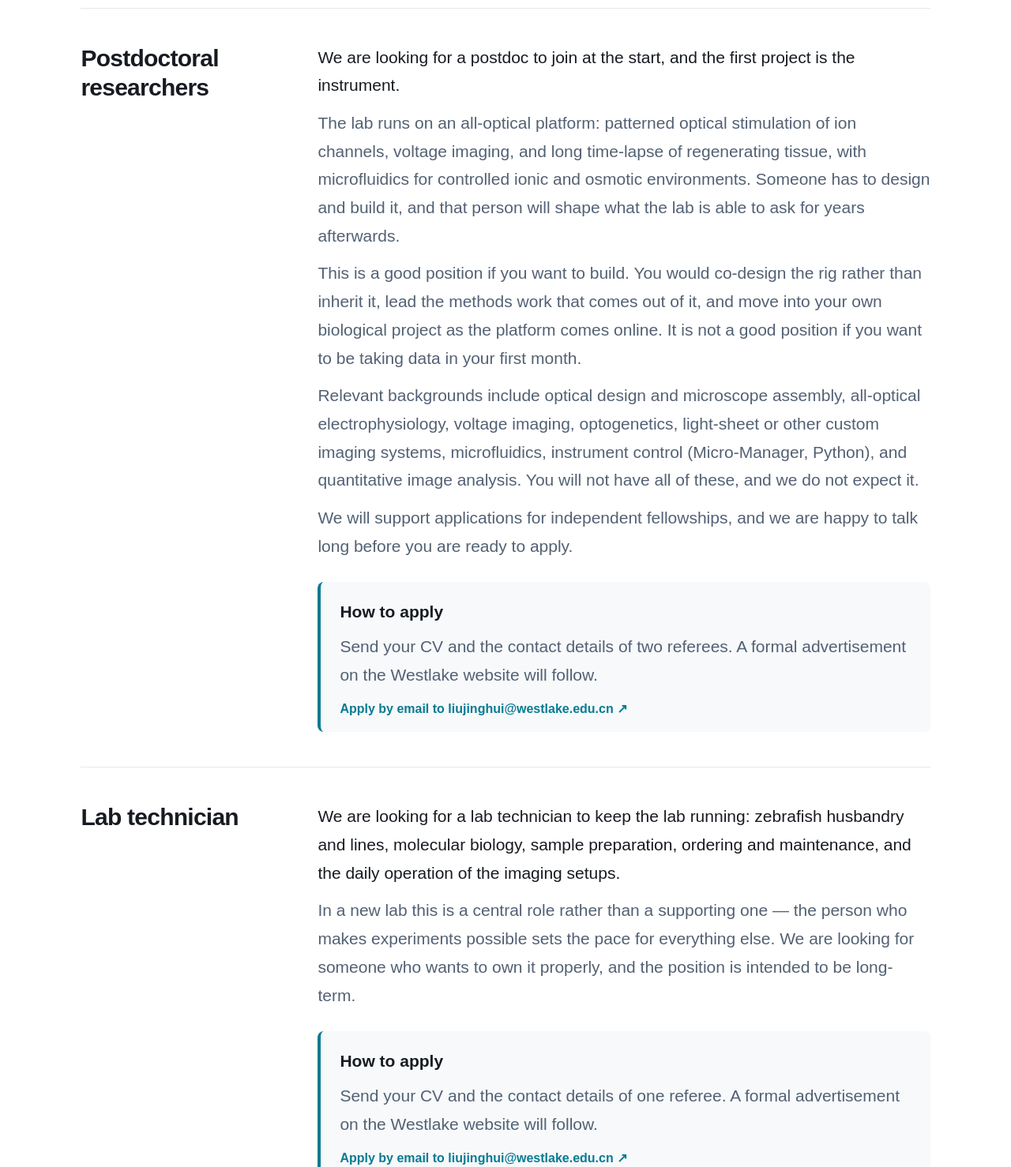
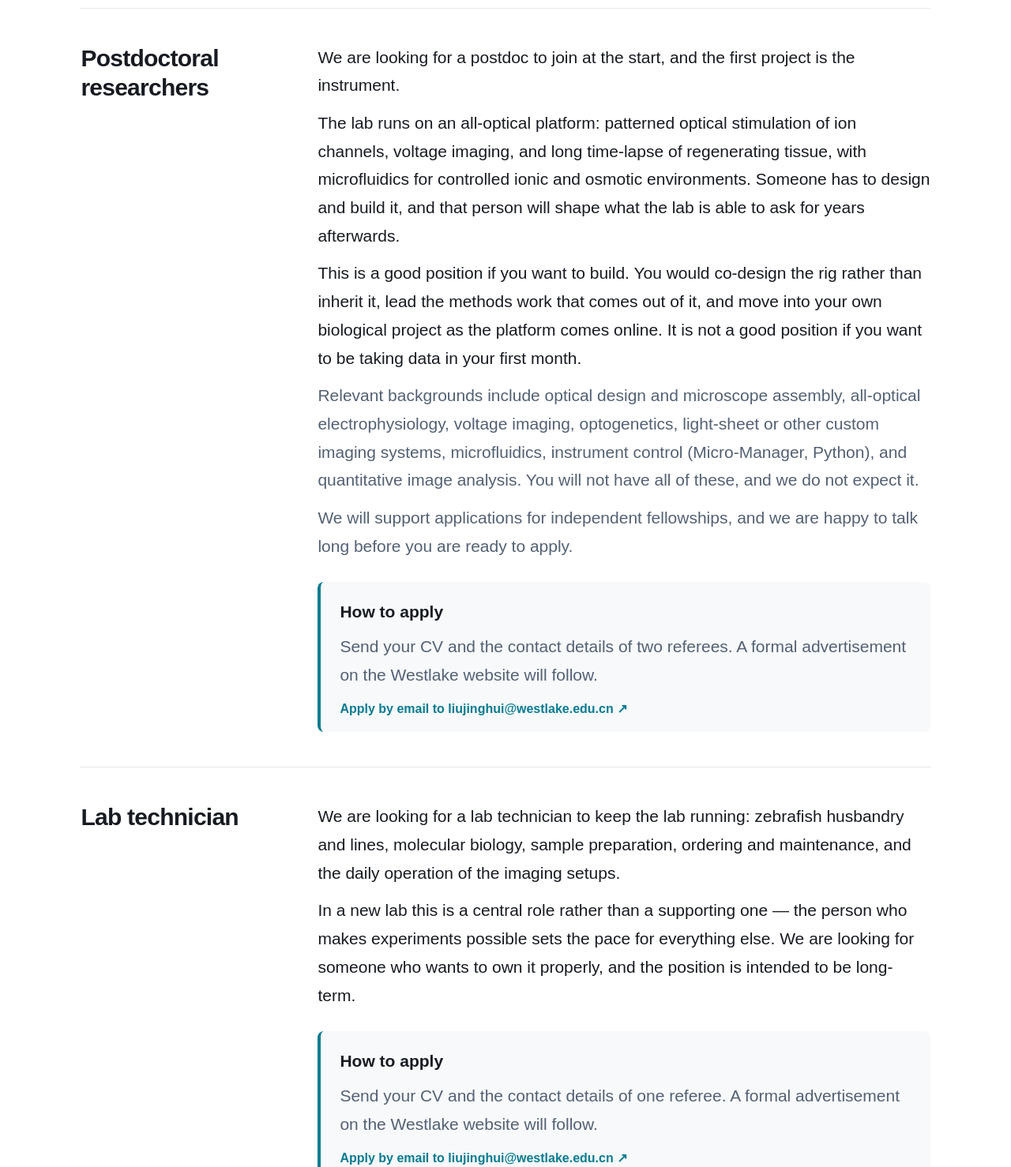
Before and after one commit to jinghui-liu/lab-website-astro, an Astro site: page /join in a window 1280 px wide. Shown: the part 1800-3278 px from the top of the page at 79% size. Built offline with nearby package versions, Linux system fonts and the light colour scheme; Astro itself is replaced by a stand-in of ours.

Commit message:
Join page: key postdoc and technician paragraphs in main text colour

```diff
--- a/src/pages/join.astro
+++ b/src/pages/join.astro
@@ -33,8 +33,8 @@ const positions = [
     intro:
       "We are looking for a postdoc to join at the start, and the first project is the instrument.",
     paragraphs: [
-      "The lab runs on an all-optical platform: patterned optical stimulation of ion channels, voltage imaging, and long time-lapse of regenerating tissue, with microfluidics for controlled ionic and osmotic environments. Someone has to design and build it, and that person will shape what the lab is able to ask for years afterwards.",
-      "This is a good position if you want to build. You would co-design the rig rather than inherit it, lead the methods work that comes out of it, and move into your own biological project as the platform comes online. It is not a good position if you want to be taking data in your first month.",
+      { text: "The lab runs on an all-optical platform: patterned optical stimulation of ion channels, voltage imaging, and long time-lapse of regenerating tissue, with microfluidics for controlled ionic and osmotic environments. Someone has to design and build it, and that person will shape what the lab is able to ask for years afterwards.", emphasis: true },
+      { text: "This is a good position if you want to build. You would co-design the rig rather than inherit it, lead the methods work that comes out of it, and move into your own biological project as the platform comes online. It is not a good position if you want to be taking data in your first month.", emphasis: true },
       "Relevant backgrounds include optical design and microscope assembly, all-optical electrophysiology, voltage imaging, optogenetics, light-sheet or other custom imaging systems, microfluidics, instrument control (Micro-Manager, Python), and quantitative image analysis. You will not have all of these, and we do not expect it.",
       "We will support applications for independent fellowships, and we are happy to talk long before you are ready to apply.",
     ],
@@ -47,7 +47,7 @@ const positions = [
     intro:
       "We are looking for a lab technician to keep the lab running: zebrafish husbandry and lines, molecular biology, sample preparation, ordering and maintenance, and the daily operation of the imaging setups.",
     paragraphs: [
-      "In a new lab this is a central role rather than a supporting one — the person who makes experiments possible sets the pace for everything else. We are looking for someone who wants to own it properly, and the position is intended to be long-term.",
+      { text: "In a new lab this is a central role rather than a supporting one — the person who makes experiments possible sets the pace for everything else. We are looking for someone who wants to own it properly, and the position is intended to be long-term.", emphasis: true },
     ],
   },
   {
@@ -120,7 +120,11 @@ const positions = [
           <h2 id={`${id}-title`}>{title}</h2>
           <div class="position-copy">
             <p class="position-intro">{intro}</p>
-            {paragraphs && paragraphs.map((text) => <p class="position-paragraph">{text}</p>)}
+            {paragraphs && paragraphs.map((para) =>
+              typeof para === "string"
+                ? <p class="position-paragraph">{para}</p>
+                : <p class={`position-paragraph${para.emphasis ? " is-emphasis" : ""}`}>{para.text}</p>
+            )}
             {points && (
               <ul>
                 {points.map((point) => <li>{point}</li>)}
@@ -282,6 +286,10 @@ const positions = [
     margin: 0 0 12px;
   }
 
+  .position-copy > .position-paragraph.is-emphasis {
+    color: var(--color-text);
+  }
+
   .position-copy > .position-paragraph:last-child {
     margin-bottom: 0;
   }
```
